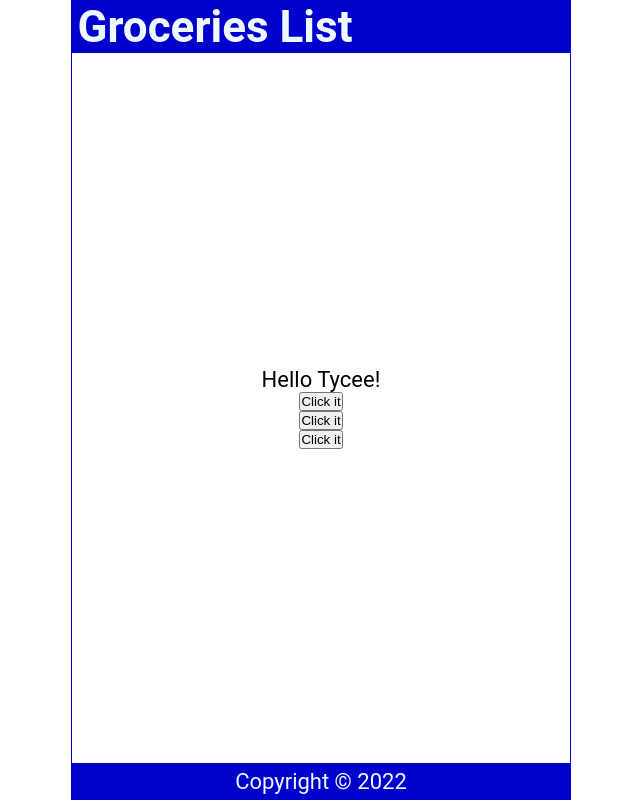
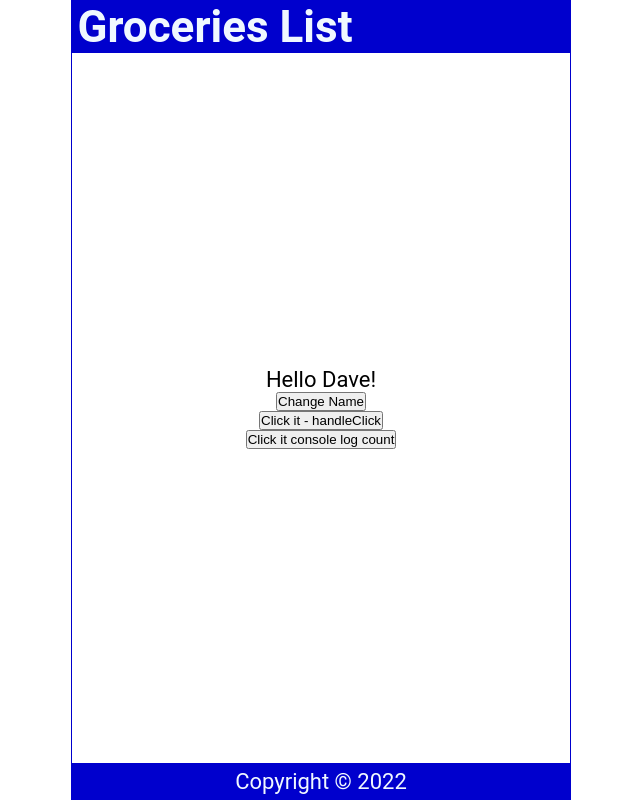
Before and after one commit to TylerGeorgeAlexander/GroceryList, a React (Create React App) app: page / in a window 1280 px wide. Shown: the whole page, without its empty margins (319-959 px from the left). Built offline with nearby package versions, Linux system fonts and the light colour scheme.

Commit message:
made a mess illustrating state changes

```diff
--- a/src/Content.js
+++ b/src/Content.js
@@ -1,19 +1,23 @@
-import React from "react";
+import React, { useState } from "react";
 
 const Content = () => {
+  const [name, setName] = useState("Dave");
+  const [count, setCount] = useState(0);
+
   const handleNameChange = () => {
     const names = ["Laura", "Lauraverb", "Tycee", "Lauraverb", "Lauraverb"];
     const int = Math.floor(Math.random() * 5);
 
-    return names[int];
+    setName(names[int]);
   };
 
   const handleClick = () => {
-    console.log("You clicked it");
+    setCount(count+1);
+    console.log(count);
   };
 
-  const handleClick2 = (name) => {
-    console.log(`I know: ${name}`);
+  const handleClick2 = () => {
+    console.log(count);
   };
 
   const handleClick3 = (e) => {
@@ -22,10 +26,10 @@
 
   return (
     <main>
-      <p onDoubleClick={handleClick}>Hello {handleNameChange()}!</p>
-      <button onClick={handleClick}>Click it</button>
-      <button onClick={() => handleClick2('Laura')}>Click it</button>
-      <button onClick={(e) => handleClick3(e)}>Click it</button>
+      <p onDoubleClick={handleClick}>Hello {name}!</p>
+      <button onClick={handleNameChange}>Change Name</button>
+      <button onClick={handleClick}>Click it - handleClick</button>
+      <button onClick={handleClick2}>Click it console log count</button>
     </main>
   );
 };
```
